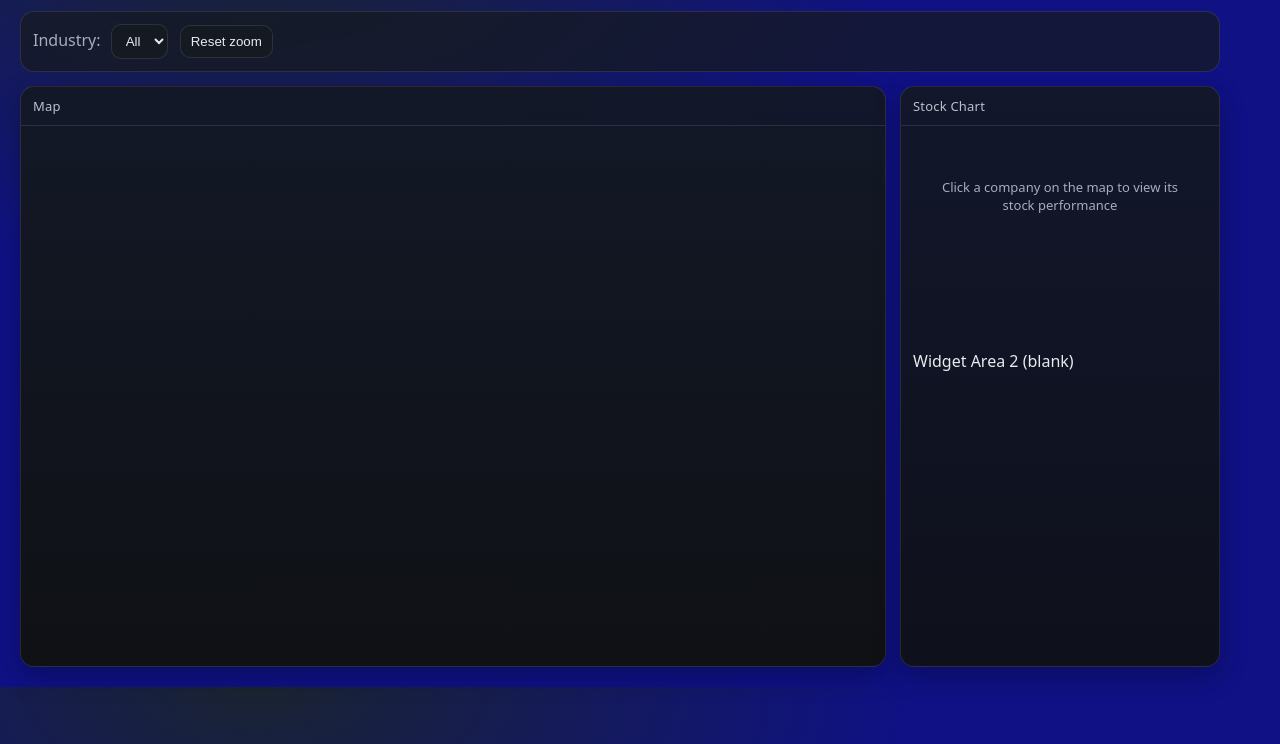
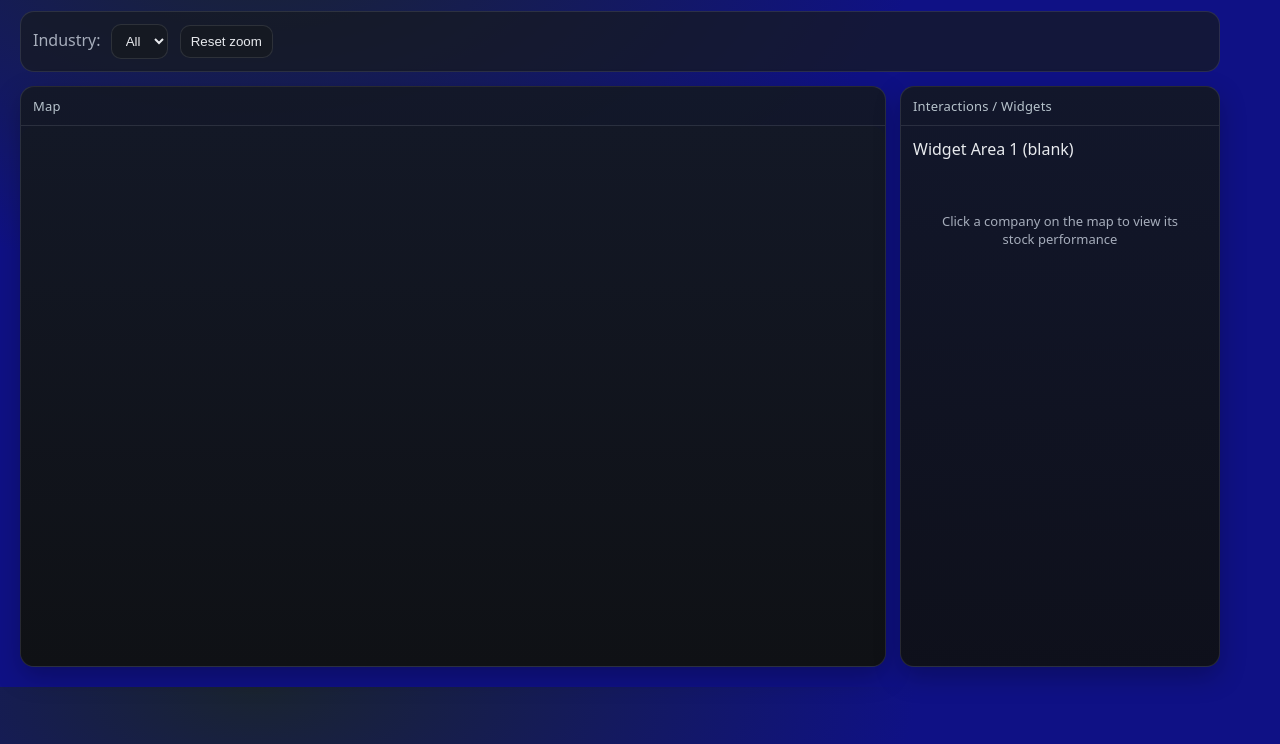
Before and after one commit to SamiMelhem/VizS-P670, a website: page public/index.html in a window 1280 px wide. Shown: the part 56-800 px from the top of the page. Drawn offline with nearby package versions, Linux system fonts and the light colour scheme; no server answers.

```diff
--- a/public/index.html
+++ b/public/index.html
@@ -31,12 +31,12 @@
       </div>
 
       <div class="panel" id="interactions-panel">
-        <div class="panel-header">Stock Chart</div>
+        <div class="panel-header">Interactions / Widgets</div>
         <div class="panel-body">
-          <div id="stock-chart-container">
+          <div id="widget-area-1">Widget Area 1 (blank)</div>
+          <div id="stock-chart-container" style="margin-top:12px;">
             <p class="chart-placeholder">Click a company on the map to view its stock performance</p>
           </div>
-          <div id="widget-area-2" style="margin-top:12px;">Widget Area 2 (blank)</div>
         </div>
       </div>
     </div>
```
